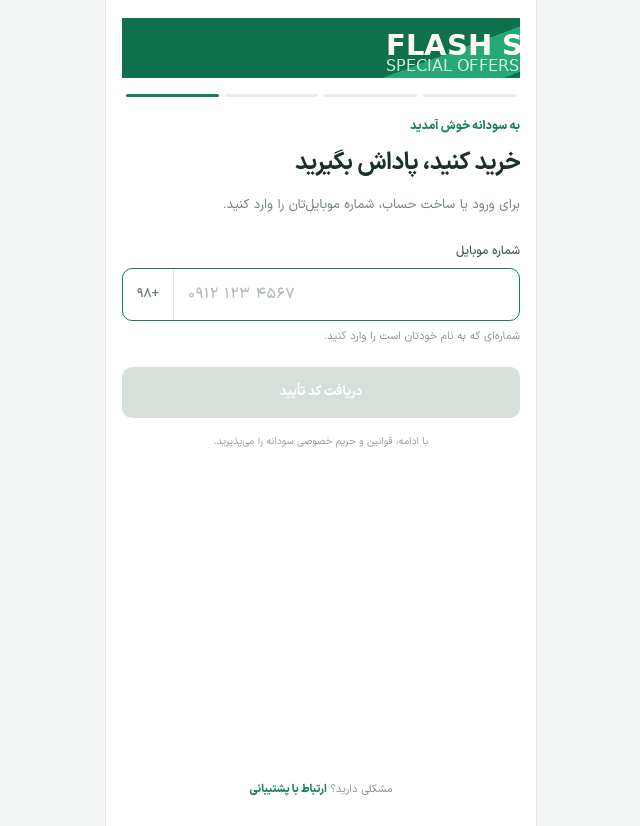
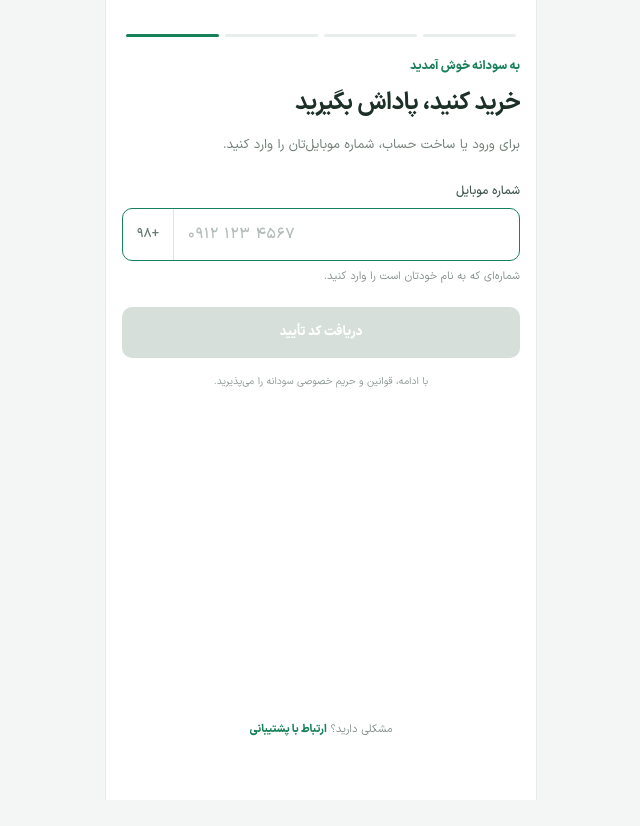
Before and after one commit to mohamad-gandomi/soodane, a Next.js app in the folder frontend/: page /auth in a window 1280 px wide. Shown: the whole page, without its empty margins (319-959 px from the left). After the commit the page ends 800 px from the top, so only its background shows below. Built offline with nearby package versions, Linux system fonts and the light colour scheme; no server answers.

Commit message:
fix: hide auth promotion and align store banner to edges

```diff
--- a/frontend/src/app/auth/page.tsx
+++ b/frontend/src/app/auth/page.tsx
@@ -4,7 +4,6 @@
 import Link from 'next/link';
 import { useRouter, useSearchParams } from 'next/navigation';
 import { AppShell } from '@/components/layout/app-shell';
-import { TopPromo } from '@/components/layout/top-promo';
 import { PhoneStep } from '@/components/auth/phone-step';
 import { OtpStep } from '@/components/auth/otp-step';
 import { ReferralStep } from '@/components/auth/referral-step';
@@ -241,7 +240,6 @@
 export default function AuthPage() {
   return (
     <AppShell hasBottomNav={false} className="pt-1">
-      <TopPromo />
       <div className="pt-2">
         <Suspense fallback={<div className="p-8 text-center text-sn-muted text-xs">در حال بارگذاری...</div>}>
           <AuthFlow />
--- a/frontend/src/components/layout/top-promo.tsx
+++ b/frontend/src/components/layout/top-promo.tsx
@@ -5,7 +5,7 @@
   return (
     <Link
       href="/special"
-      className="block h-[60px] overflow-hidden bg-sn-deep leading-none relative group"
+      className="-mx-4 -mt-3.5 mb-3.5 block h-[60px] overflow-hidden bg-sn-deep leading-none relative group"
       aria-label="مشاهده تخفیف‌های ویژه"
     >
       <img
```
